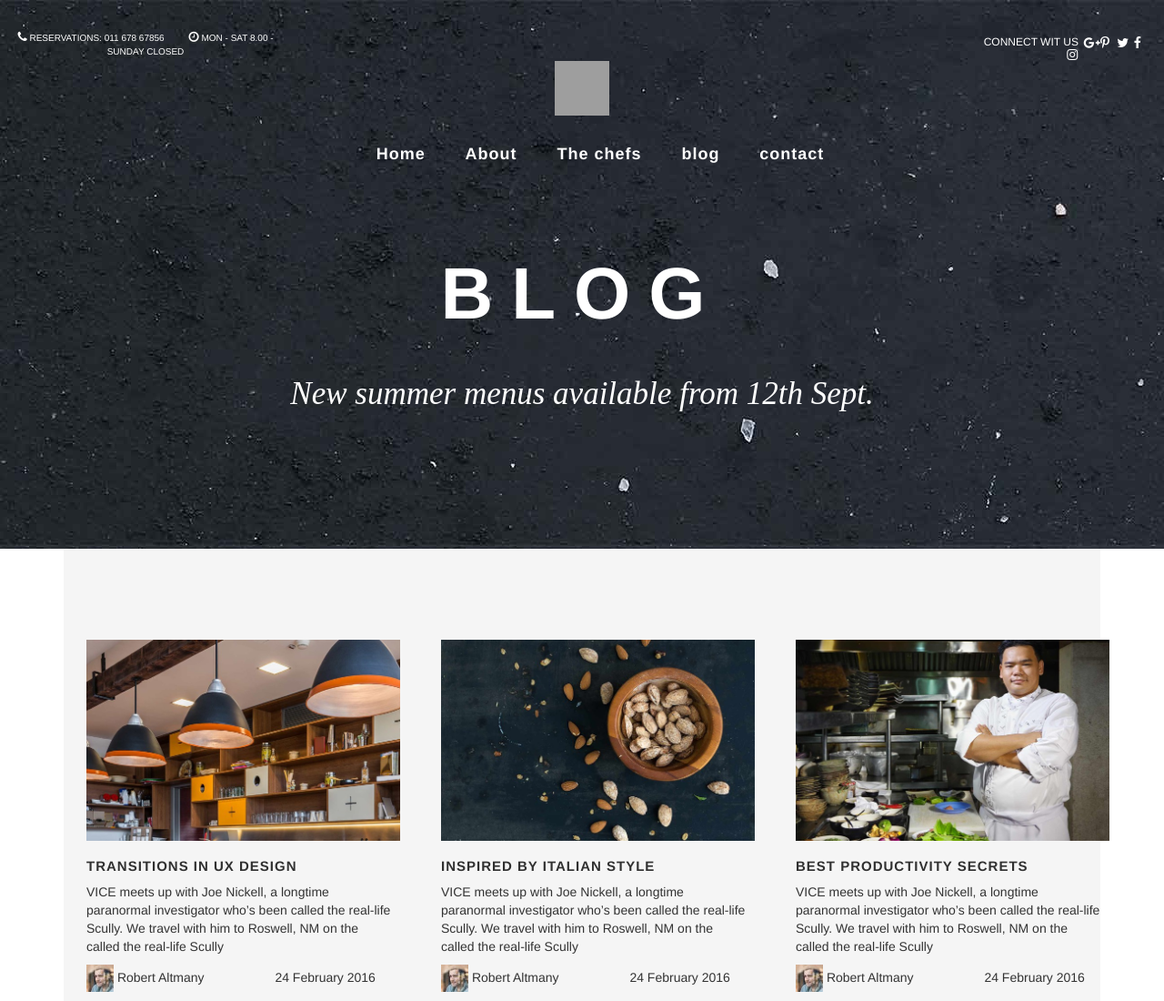
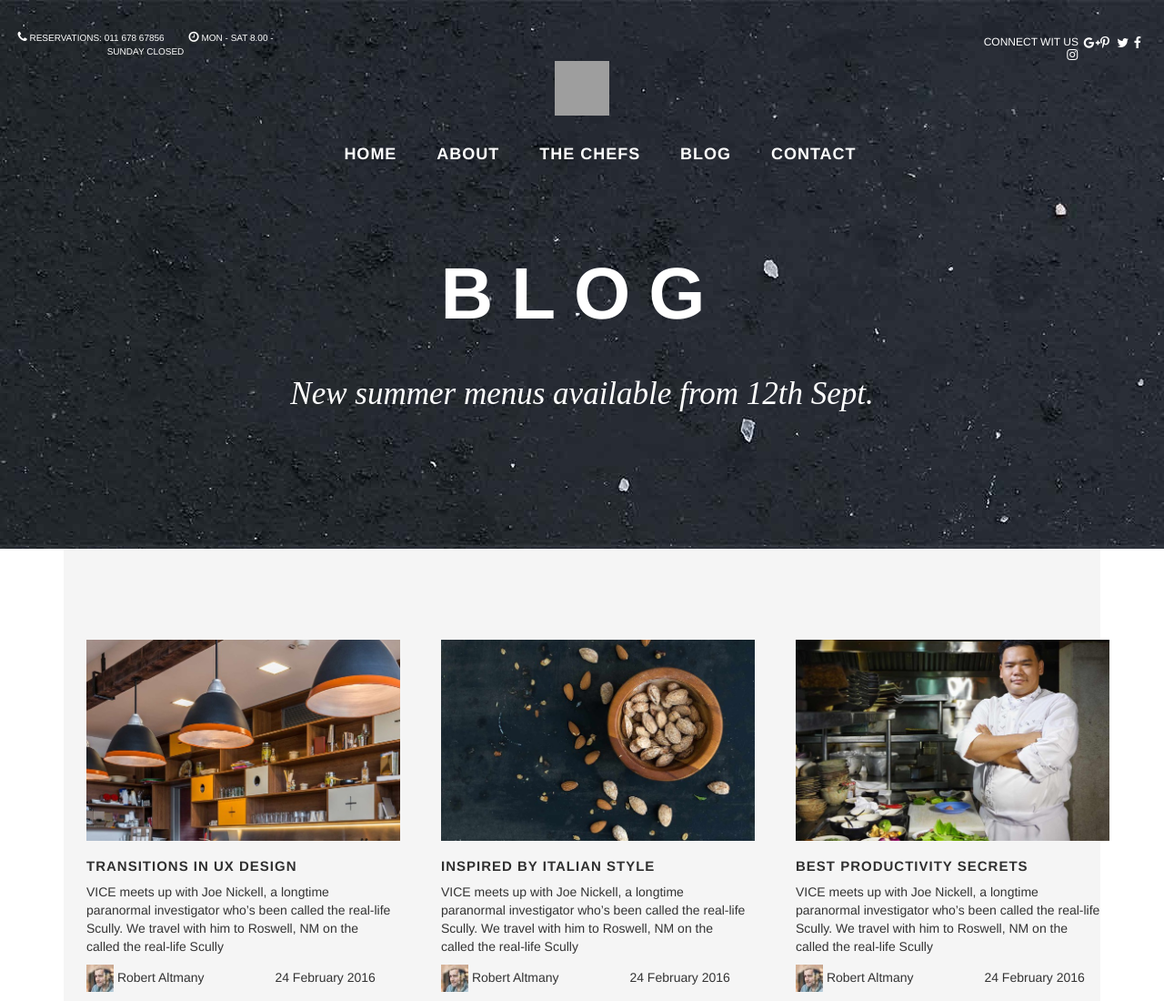
Before and after one commit to sippailab/bridge-theme, a website: page public/blog.html in a window 1280 px wide. Shown: the top 1100 px of the page at 91% size. Drawn offline with nearby package versions, Linux system fonts and the light colour scheme; grey boxes are pictures that could not be loaded; some icons are missing.

Commit message:
style-completed

```diff
--- a/public/assets/style.css
+++ b/public/assets/style.css
@@ -88,6 +88,7 @@
    color: #ffffff;
    float: horizontal;
    display: inline;
+    text-transform: uppercase;
  }
  ul#navnav li {
    font-size: 18px;
@@ -96,6 +97,7 @@
    color: #ffffff;
    float: vertical;
    display: inline;
+    text-transform: uppercase;
  }
  ul#navnav
  {
--- a/public/blog.html
+++ b/public/blog.html
@@ -26,11 +26,11 @@
         </div>
         <div class="row">
           <ul id="navnav">
-            <li><a href="index.html">Home</a></li>
-            <li><a href="about.html">About</a></li>
-            <li><a href="thechefs.html">The chefs</a></li>
-            <li><a href="blog.html">blog</a></li>
-            <li><a href="contact.html">contact</a></li>
+            <li><a href="index.html">HOME</a></li>
+            <li><a href="about.html">ABOUT</a></li>
+            <li><a href="thechefs.html">THE CHEFS</a></li>
+            <li><a href="blog.html">BLOG</a></li>
+            <li><a href="contact.html">CONTACT</a></li>
           </ul>
         </div>
       </div>
@@ -61,11 +61,11 @@
 
     <div class="row"> <img id="myImg" src="http://bridge4.qodeinteractive.com/wp-content/uploads/2016/02/logo-footer.png" alt="logo" width="60px" height="60px" /> </div>
     <ul id="nav-top" style="margin-top:30px">
-      <li><a href="index.html">Home</a></li>
-      <li><a href="about.html">About</a></li>
-      <li><a href="thechefs.html">The chefs</a></li>
-      <li><a href="blog.html">blog</a></li>
-      <li><a href="contact.html">contact</a></li>
+      <li><a href="index.html">HOME</a></li>
+      <li><a href="about.html">ABOUT</a></li>
+      <li><a href="thechefs.html">The CHEFS</a></li>
+      <li><a href="blog.html">bLOG</a></li>
+      <li><a href="contact.html">CONTACT</a></li>
     </ul>
     <h1 id="hone" style="margin-top:100px">BLOG</h1>
     <h4 id="top" class="subtitle" style="margin-top:50px;margin-bottom:150px;">New summer menus available from 12th Sept.</h4>
```
Also changed, not shown: public/contact.html (+10 -10 lines), public/thechefs.html (+10 -10 lines).
